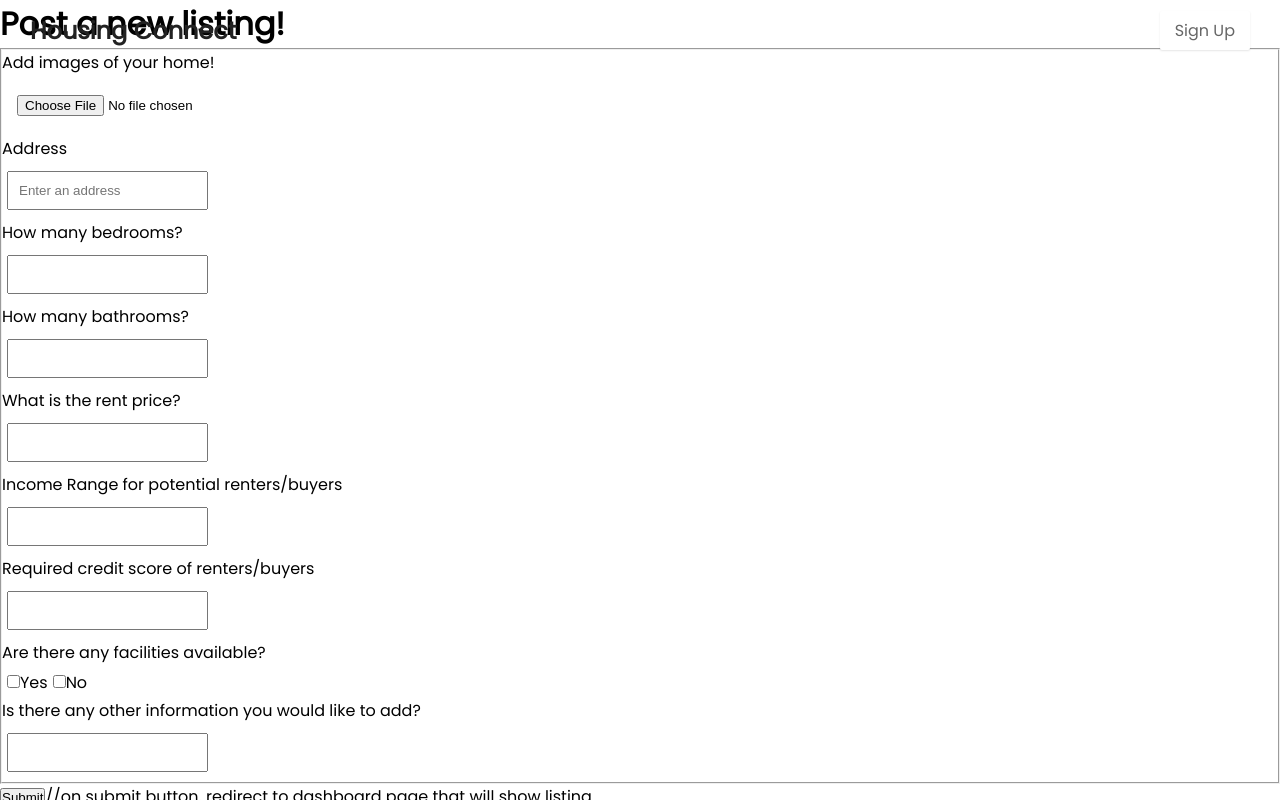
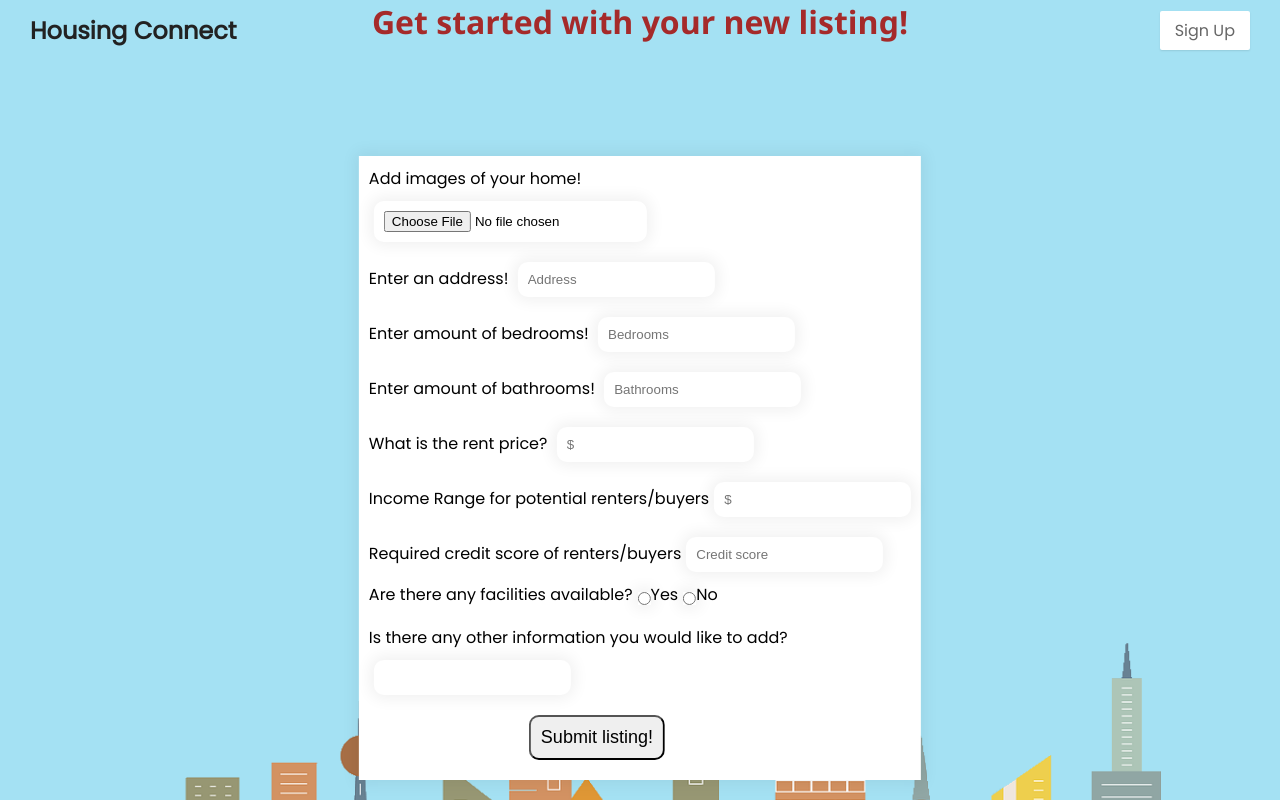
Before and after one commit to seanyap/housing-connect, a React (Create React App) app in the folder client/: page /new-listing in a window 1280 px wide. Shown: the top 800 px of the page. Built offline with nearby package versions, Linux system fonts and the light colour scheme; what google-maps-react would draw is missing.

Commit message:
changed formatting, added models.

```diff
--- a/client/src/pages/ListingPage.js
+++ b/client/src/pages/ListingPage.js
@@ -1,18 +1,28 @@
 
 import React from "react";
 //import info component
+import '../styles/listing.css'
+function ListingPage() {
 
-function ListingPage() {
   return (
+
+    <div className="listings">
+
+       <div className= "postings">
     <form>
+
       <p>Images of the house</p>
       <p>
         Information on house ie. price, location, details given by landlord{" "}
       </p>
       <button type="submit">Schedule a visit!</button>
     </form>
+    </div>
+    </div>
   );
+
 }
+
 
 //button to schedule visit
 //user gets to this page when they click on a particular listing on results page that has mutiple listings
--- a/client/src/pages/NewListingPage.js
+++ b/client/src/pages/NewListingPage.js
@@ -1,47 +1,128 @@
 import React from "react";
+import "../styles/newlist.css";
+//mport "../index.css";
 function NewListingPage() {
   return (
-    <div className="wrapper">
-      <h1>Post a new listing!</h1>
+
+    <div class="newlist-container">
+
       <form>
-        <fieldset>
-          <label>
-            <form>
-              <p>Add images of your home!</p>
-              <input type="file" />
-            </form>
-            <p>Address</p>
-            <input type="text" placeholder="Enter an address" />
+      <h1 id = "postname"> Get started with your new listing!</h1>
+      <div class="formlist-container">
+        <label for="images"> Add images of your home! </label><br/>
+        <input type="file" id="images" name="images" required /><br/>
+        <label for="address"> Enter an address! </label>
+        <input
+          type="text"
+          placeholder="Address"
+          id="address"
+          name="address"
+          required
+        /><br/>
+        <label for="bedrooms"> Enter amount of bedrooms! </label>
+        <input
+          type="text"
+          placeholder="Bedrooms"
+          id="bedrooms"
+          name="bedrooms"
+          required
+        /><br/>
+        <label for="bathrooms"> Enter amount of bathrooms! </label>
+        <input
+          type="text"
+          placeholder="Bathrooms"
+          id="bathrooms"
+          name="bathrooms"
+          required
+        /><br/>
+        <label for="rentprice"> What is the rent price? </label>
+        <input type="number" placeholder="$ " id="rent" name="rent" required /><br/>
+        <label for="income"> Income Range for potential renters/buyers</label>
+        <input
+          type="number"
+          placeholder="$ "
+          id="income"
+          name="income"
+          required
+        /><br/>
+        <label for="income"> Required credit score of renters/buyers</label>
+        <input
+          type="number"
+          placeholder="Credit score"
+          id="credit"
+          name="credit"
+          required
+        /><br/>
+        <div class="checkboxes">
+          <label for="income"> Are there any facilities available?</label>
+          <input type="radio" id="Yes" name="YesNo" value="Yes" />
+          <label for="Yes">Yes</label>
+          <input type="radio" id="No" name="YesNo" value="No" />
+          <label for="No">No</label>
+        </div>
+        <label for="extrainfo">
+          {" "}
+          Is there any other information you would like to add?{" "}
+        </label>
+        <br/>
 
-            <p>How many bedrooms?</p>
-            <input type="number"></input>
-            <p>How many bathrooms?</p>
-            <input type="number"></input>
-            <p>What is the rent price?</p>
-            <input type="number"></input>
-            <p>Income Range for potential renters/buyers </p>
-            <input type="number"></input>
-            <p>Required credit score of renters/buyers</p>
-            <input type="number"></input>
-
-            <div className="App">
-              Are there any facilities available?
-              <div className="topping">
-                <input type="checkbox" id="Yes" name="Yes" value="Yes" />
-                Yes
-                <input type="checkbox" id="No" name="No" value="No" />
-                No
-              </div>
-            </div>
-            <p>Is there any other information you would like to add?</p>
-            <input name="extrainfo" />
-          </label>
-        </fieldset>
-        <button type="submit">Submit</button>
-        //on submit button, redirect to dashboard page that will show listing
+        <input type="text" id="extrainfo" name="extrainfo" />
+        <br/>
+        <button class="submitbutton" button type="submit">
+          Submit listing!
+        </button>
+        </div>
       </form>
     </div>
   );
 }
+//     <div className="container wrapper">
+//       <div id="bg-image"></div>
+//       <h1 id = "postname"> Post a new listing!</h1>
+//       <form>
+//         <div className="form">
+//           <fieldset>
+//             <label>
+//               <form>
+//                 <p>Add images of your home!</p>
+//                 <input type="file" />
+//               </form>
+//               <p>Enter an address</p>
+//               <input type="text" placeholder="Address" />
+//               <p>How many bedrooms?</p>
+//               <input type="number"></input>
+//               <p>How many bathrooms?</p>
+//               <input type="number"></input>
+//               <p>What is the rent price?</p>
+//               <input type="number"></input>
+//               <p>Income Range for potential renters/buyers </p>
+//               <input type="number"></input>
+//               <p>Required credit score of renters/buyers</p>
+//               <input type="number"></input>
+
+//               <div className="App">
+//                 Are there any facilities available?
+//                 <div className="topping">
+//                   <input type="checkbox" id="Yes" name="Yes" value="Yes" />
+//                   Yes
+//                   <input type="checkbox" id="No" name="No" value="No" />
+//                   No
+//                 </div>
+//               </div>
+//               <p>Is there any other information you would like to add?</p>
+//               <input name="extrainfo" />
+//             </label>
+//           </fieldset>
+//         </div>
+//         <button class="submitbutton" type="submit">
+//           Submit listing!
+//         </button>
+//         {/* <button type="submit">Submit</button>
+//         //on submit button, redirect to dashboard page that will show listing
+//         */}
+//       </form>
+//     </div>
+//   );
+// }
 
 export default NewListingPage;
--- /dev/null
+++ b/client/src/styles/listing.css
@@ -0,0 +1,19 @@
+.listings {
+  display: flex;
+  justify-content: center;
+  flex-direction: column;
+  align-items: center;
+  background: url("../images/bg.png") no-repeat;
+  background-position: bottom center;
+  background-size: cover;
+  position: absolute;
+  top: 0;
+  left: 0;
+  height: 130%;
+  width: 100%;
+  z-index: -1;
+}
+.postings {
+  background-color: white;
+  font-family: "Times New Roman", Times, serif;
+}
--- /dev/null
+++ b/client/src/styles/newlist.css
@@ -0,0 +1,53 @@
+.newlist-container {
+  display: flex;
+  justify-content: space-evenly;
+  padding-right: 50px;
+  padding-left: 50px;
+  background: url("../images/bg.png") no-repeat;
+  background-position: bottom center;
+  background-size: cover;
+  position: absolute;
+  top: 0;
+  left: 0;
+  height: 130%;
+  width: 100%;
+  z-index: -1;
+
+}
+.formlist-container {
+  padding: 10px;
+  border: 0;
+  box-shadow: 0 0 15px 4px rgba(0, 0, 0, 0.06);
+  background-color: white;
+  position: absolute;
+    top: 45%;
+    left: 50%;
+    margin-right: -50%;
+    transform: translate(-50%, -50%)
+}
+input {
+  margin-top: 10px;
+  margin-bottom: 10px;
+  margin-left: 5px;
+  padding: 10px;
+  border-radius: 10px;
+  border: 100px;
+  box-shadow: 0 0 15px 4px rgba(0, 1, 2, 0.06);
+}
+.checkboxes {
+  display: flex;
+  /* justify-content: space-evenly; */
+  margin-bottom: 10px;
+}
+.submitbutton {
+  font-size: large;
+  margin-top: 10px;
+  margin-bottom: 10px;
+  margin-left: 160px;
+  padding: 10px;
+  border-radius: 10px;
+}
+#postname{
+font-family:'Segoe UI', Tahoma, Geneva, Verdana, sans-serif;
+color:brown;
+}
```
